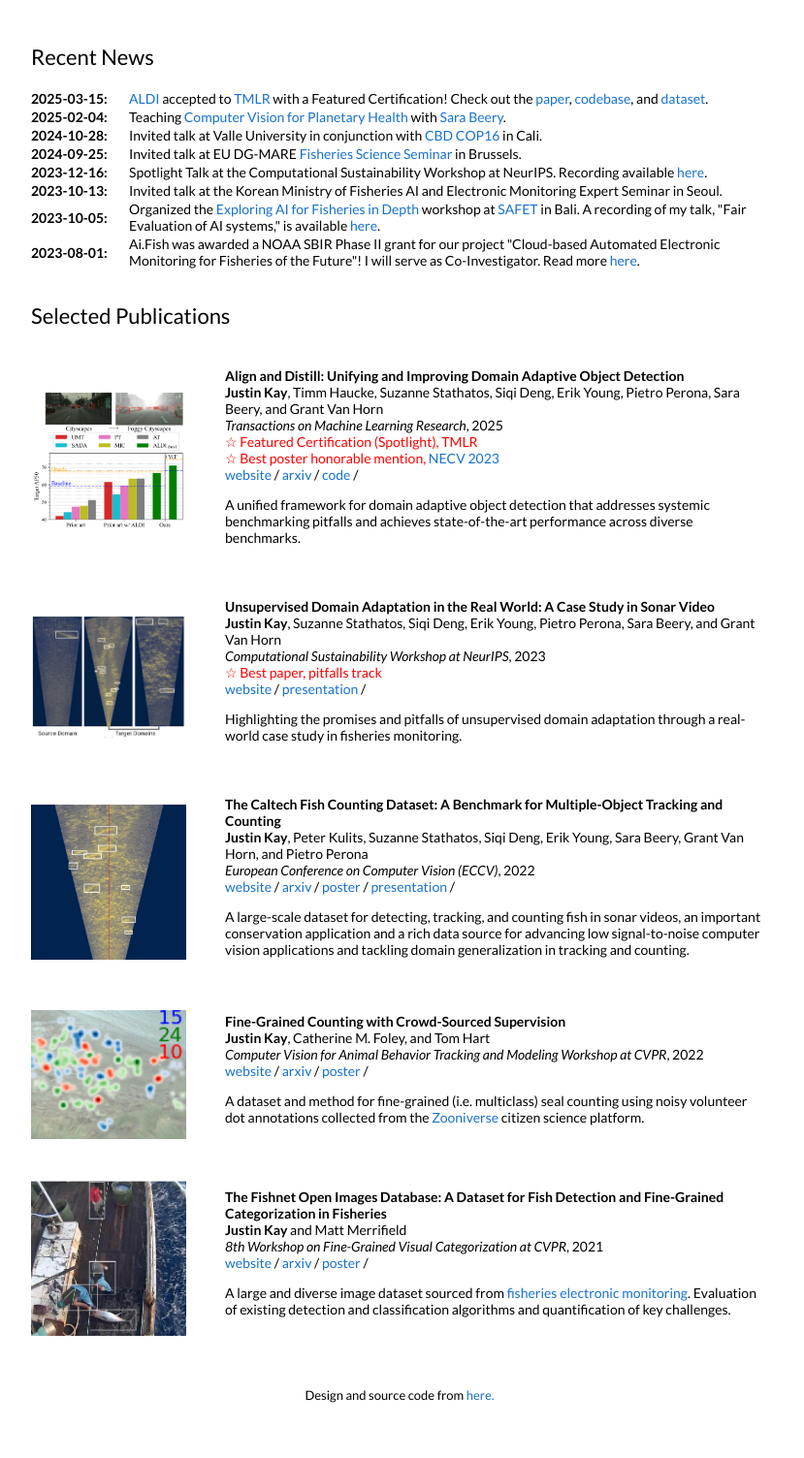
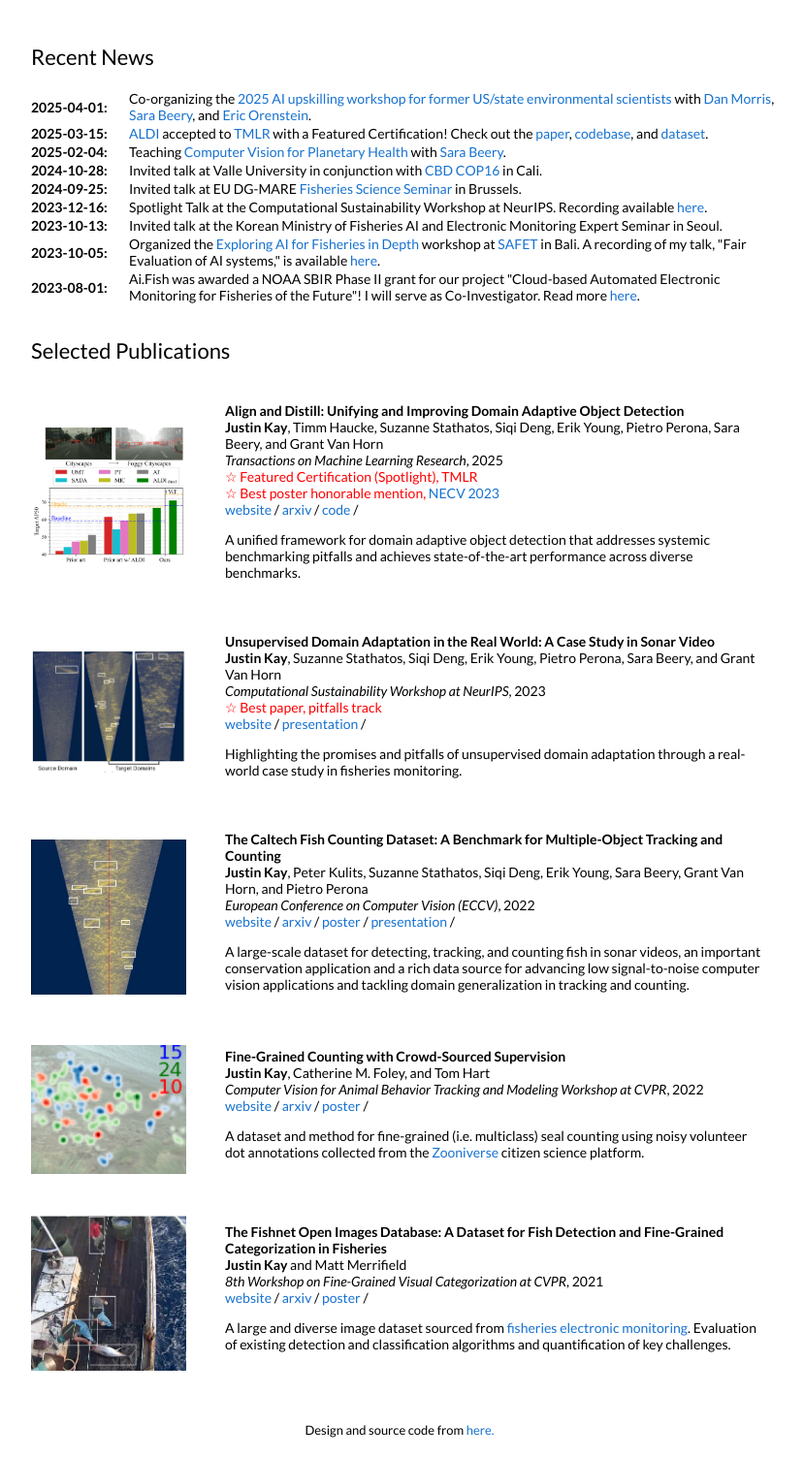
Before and after one commit to justinkay/justinkay.github.io, a Jekyll site: the page built from _posts/2024-02-20-aldi.md, in a window 1280 px wide, cut to the strip 319-1823 px from the top of the page. Shown: the whole strip at 97% size, without its empty margins (228-1057 px from the left). Built offline with Jekyll 4.4.1, drawn with Linux system fonts in a browser that asks for light colours; before the commit the page ends 1787 px from its top, so only the background shows below that.

Commit message:
Update news.yml

```diff
--- a/_data/news.yml
+++ b/_data/news.yml
@@ -1,3 +1,7 @@
+- date: 2025-04-01
+  blurb: >-
+    Co-organizing the <a href="https://cv4ecology.caltech.edu/ai-upskilling-workshop-2025.html">2025 AI upskilling workshop for former US/state environmental scientists</a> with <a href="http://dmorris.net/">Dan Morris</a>, <a href="https://beerys.github.io/">Sara Beery</a>, and <a href="https://eor314.github.io/">Eric Orenstein</a>.
+
 - date: 2025-03-15
   blurb: >-
     <a href="https://aldi-daod.github.io/">ALDI</a> accepted to <a href="https://jmlr.org/tmlr/papers/">TMLR</a> with a Featured Certification! Check out the <a href="https://arxiv.org/abs/2403.12029">paper</a>, <a href="https://github.com/justinkay/aldi">codebase</a>, and <a href="https://github.com/visipedia/caltech-fish-counting/tree/main/CFC-DAOD">dataset</a>.
```
